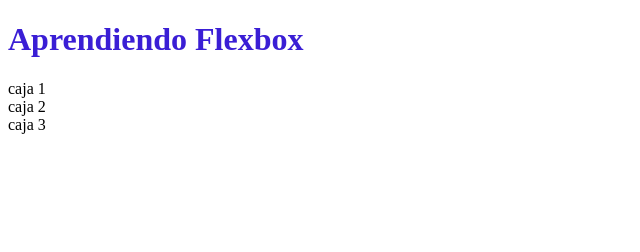
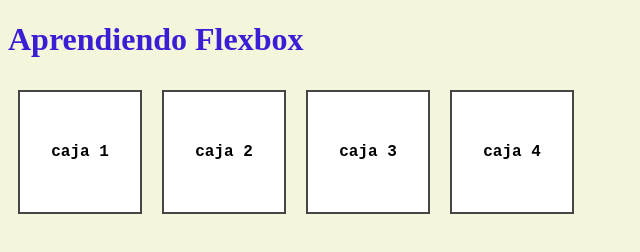
Before and after one commit to rocio2504/CSS-FLEXBOX, a plain HTML site: page index.html in a window 1280 px wide. Shown: the whole page, without its empty margins (0-640 px from the left). Drawn offline with Linux system fonts and the light colour scheme.

Commit message:
se agego el float left en el css

```diff
--- a/index.html
+++ b/index.html
@@ -4,7 +4,7 @@
     <meta charset="UTF-8" />
     <meta http-equiv="X-UA-Compatible" content="IE=edge" />
     <meta name="viewport" content="width=device-width, initial-scale=1.0" />
-     <link href="style.css" rel="stylesheet" />
+    <link rel="stylesheet" type="text/css" href="style.css" />
     <title>Ejercicios CSS</title>
   </head>
   <body>
@@ -20,6 +20,9 @@
       <div class="caja">
         caja 3
       </div>
+      <div class="caja">
+        caja 4
+      </div>
     </section>
   </body>
 </html>
--- a/style.css
+++ b/style.css
@@ -1,3 +1,19 @@
 h1 {
   color: #3a1ed5;
 }
+body {
+  background-color: beige;
+}
+.caja {
+  border: 2px solid rgb(70, 69, 69);
+  background-color: white;
+  color: black;
+  font-family: 'Courier New', Courier, monospace;
+  font-weight: bold;
+  width: 120px;
+  height: 120px;
+  line-height: 120px;
+  text-align: center;
+  margin: 10px;
+  float: left;
+}
```
